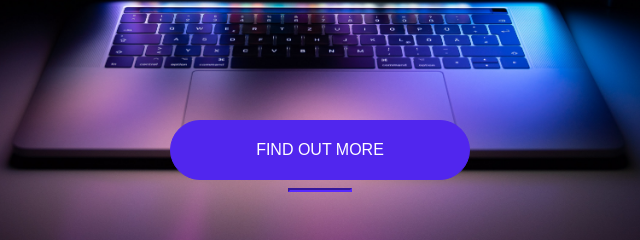
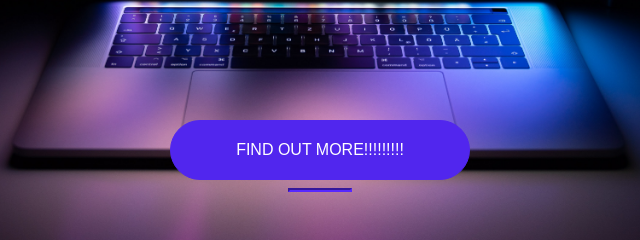
Before and after one commit to Enma9/Enma9.Gethub.io, a plain HTML site: page Bahran.html in a window 1280 px wide. Shown: the part 393-633 px from the top of the page, 320-960 px from the left. Drawn offline with Linux system fonts and the light colour scheme; a web font is replaced by a local one.

```diff
--- a/Bahran.html
+++ b/Bahran.html
@@ -12,7 +12,7 @@
     <div class="wrapper">
         <h1>The biggest start up of the year</h1>
     <div class="buff"></div>
-        <button class="b">Find out more</button>
+        <button class="b">Find out more!!!!!!!!!</button>
         <hr>
     </div>
 </body>
```
